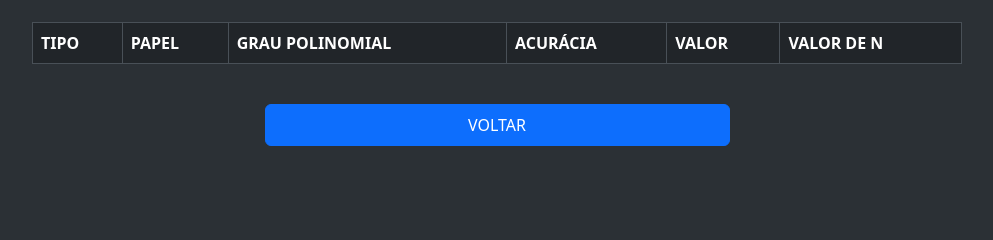
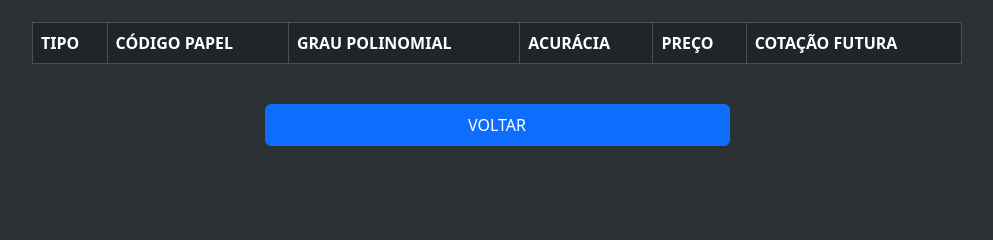
Before and after one commit to otaviozerotwo/previsao_preco_acoes, a PHP site: the page made by pagResultados.php in a window 1280 px wide. Shown: the part 260-500 px from the top of the page, without its empty margins (143-1136 px from the left). Run offline with PHP 8.4, Linux system fonts and the light colour scheme; the visitor is signed in with stand-in values (Sample User, id 1); data comes from the database, SQL or seed files in the repository; data that the repository does not hold is empty.

Commit message:
correção links dos botões e ajustes nomes colunas tabelas

```diff
--- a/pagResultados.php
+++ b/pagResultados.php
@@ -27,11 +27,11 @@
                 <thead>
                     <tr>
                         <th>TIPO</th>
-                        <th>PAPEL</th>
+                        <th>CÓDIGO PAPEL</th>
                         <th>GRAU POLINOMIAL</th>
                         <th>ACURÁCIA</th>
-                        <th>VALOR</th>
-                        <th>VALOR DE N</th>
+                        <th>PREÇO</th>
+                        <th>COTAÇÃO FUTURA</th>
                     </tr>
                 </thead>
 
@@ -72,9 +72,9 @@
 
             <div class="form-group">
                 <div class="col-md-6 offset-md-3 botoes-modificada">
-                    <button type="button" id="btn-proximo" class="btn btn-primary w-100 py-2 my-4">
-                        <a href="index.php">VOLTAR</a>
-                    </button>
+                    <a href="index.php">
+                        <button type="button" id="btn-proximo" class="btn btn-primary w-100 py-2 my-4">VOLTAR</button>
+                    </a>
                 </div>
             </div>
         </div>
--- a/pagSelecionarTipoRegressao.php
+++ b/pagSelecionarTipoRegressao.php
@@ -40,9 +40,9 @@
             </div>
 
             <div class="col-md-6 offset-md-3 botoes-modificada">
-                <button type="button" id="btn-proximo" class="btn btn-primary w-100 py-2 my-4">
-                    <a href="index.php">VOLTAR</a>
-                </button>
+                <a href="index.php">
+                    <button type="button" id="btn-proximo" class="btn btn-primary w-100 py-2 my-4">VOLTAR</button>
+                </a>
             </div>
         </div>
     </form>
```
Also changed, not shown: consultaBase.php (+7 -7 lines).
